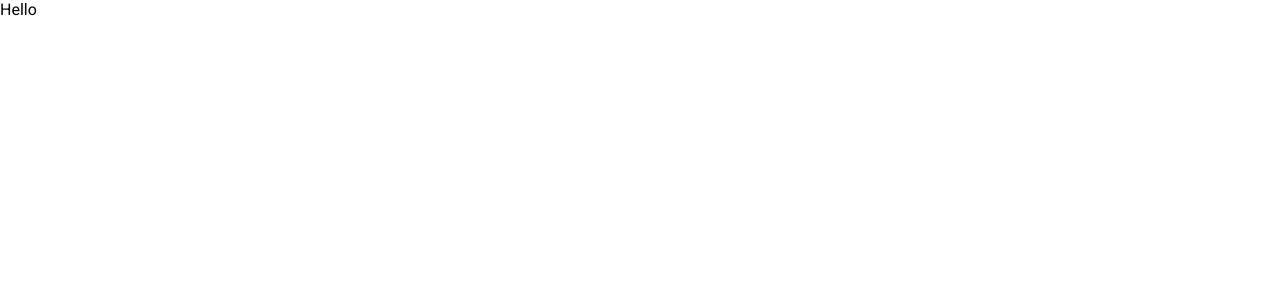
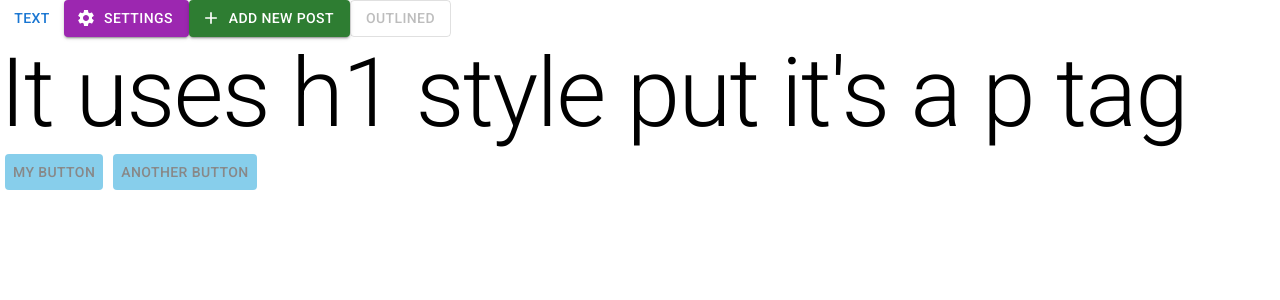
Before and after one commit to EugeneJac3/MuiPractice, a React (Create React App) app: page / in a window 1280 px wide. Shown: the top 300 px of the page. Built offline with nearby package versions, Linux system fonts and the light colour scheme.

Commit message:
covered a few component and theme examples before building website

```diff
--- a/src/App.js
+++ b/src/App.js
@@ -1,9 +1,45 @@
+import { Button, Typography, styled} from "@mui/material";
+import SettingsIcon from '@mui/icons-material/Settings';
+import AddIcon from '@mui/icons-material/Add';
+
 
 
 function App() {
+
+  const BlueButton = styled(Button)({
+    backgroundColor:"skyblue",
+        color:"#888",
+        margin:5,
+        "&:hover":{
+          backgroundColor:"lightblue"
+        },
+        "&:disabled":{
+          backgroundColor:"gray",
+          color:"white"
+        }
+  })
+
   return (
     <div>
-     Hello
+      <Button variant="text">Text</Button>
+      <Button
+        startIcon={<SettingsIcon />}
+        variant="contained"
+        color="secondary"
+      >
+        SETTINGS
+      </Button>
+      <Button startIcon={<AddIcon />} variant="contained" color="success">
+        ADD NEW POST
+      </Button>
+      <Button variant="outlined" disabled>
+        Outlined
+      </Button>
+      <Typography variant="h1" component="p">
+        It uses h1 style put it's a p tag
+      </Typography>
+      <BlueButton>My Button</BlueButton>
+      <BlueButton>Another Button</BlueButton>
     </div>
   );
 }
--- a/src/index.js
+++ b/src/index.js
@@ -1,6 +1,8 @@
+import { ThemeProvider } from '@emotion/react';
 import React from 'react';
 import ReactDOM from 'react-dom/client';
 import App from './App';
+import {theme} from "./theme"
 
 
 const root = ReactDOM.createRoot(document.getElementById('root'));
--- /dev/null
+++ b/src/theme.js
@@ -0,0 +1,16 @@
+import { createTheme } from "@mui/material";
+
+export const theme = createTheme({
+    palette:{
+        primary:{
+            main: "#1760a5",
+            light: "skyblue"
+        },
+        secondary:{
+            main: '#15c630',
+        },
+        otherColor:{
+            main:"#999"
+        }
+    }
+})
```
